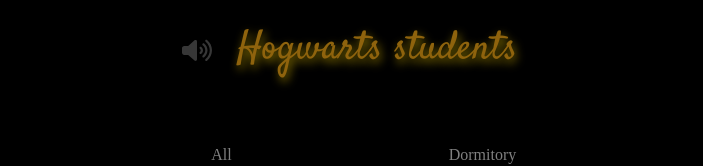
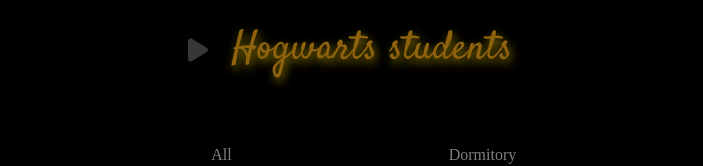
Before and after one commit to nyoung03/hogwarts-students, a React (Create React App) app: page / in a window 1280 px wide. Shown: the top 166 px of the page, without its empty margins (288-991 px from the left). Built offline with nearby package versions, Linux system fonts and the light colour scheme.

Commit message:
아이콘 수정

```diff
--- a/src/components/Header.js
+++ b/src/components/Header.js
@@ -13,7 +13,7 @@
 const MusicToggle = styled.div``;
 
 const MusicBtn = styled.svg`
-  width: 30px;
+  width: 20px;
   padding: 0 10px;
   cursor: pointer;
   transform: translate(-10%, 10%);
@@ -50,25 +50,18 @@
     console.log(musicPlay);
   };
   useEffect(() => {
-    musicPlay ? audio.pause() : audio.play();
+    musicPlay ? audio.play() : audio.pause();
   }, [musicPlay]);
-
-  useEffect(() => {
-    audio.addEventListener("ended", () => setMusicPlay(false));
-    return () => {
-      audio.removeEventListener("ended", () => setMusicPlay(false));
-    };
-  }, []);
   return (
     <Wrapper>
       <MusicToggle onClick={onClickMusicPlay}>
         {musicPlay === true ? (
-          <MusicBtn xmlns="http://www.w3.org/2000/svg" viewBox="0 0 576 512">
-            <path d="M301.2 34.85c-11.5-5.188-25.02-3.122-34.44 5.253L131.8 160H48c-26.51 0-48 21.49-48 47.1v95.1c0 26.51 21.49 47.1 48 47.1h83.84l134.9 119.9c5.984 5.312 13.58 8.094 21.26 8.094c4.438 0 8.972-.9375 13.17-2.844c11.5-5.156 18.82-16.56 18.82-29.16V64C319.1 51.41 312.7 40 301.2 34.85zM513.9 255.1l47.03-47.03c9.375-9.375 9.375-24.56 0-33.94s-24.56-9.375-33.94 0L480 222.1L432.1 175c-9.375-9.375-24.56-9.375-33.94 0s-9.375 24.56 0 33.94l47.03 47.03l-47.03 47.03c-9.375 9.375-9.375 24.56 0 33.94c9.373 9.373 24.56 9.381 33.94 0L480 289.9l47.03 47.03c9.373 9.373 24.56 9.381 33.94 0c9.375-9.375 9.375-24.56 0-33.94L513.9 255.1z" />
+          <MusicBtn xmlns="http://www.w3.org/2000/svg" viewBox="0 0 320 512">
+            <path d="M272 63.1l-32 0c-26.51 0-48 21.49-48 47.1v288c0 26.51 21.49 48 48 48L272 448c26.51 0 48-21.49 48-48v-288C320 85.49 298.5 63.1 272 63.1zM80 63.1l-32 0c-26.51 0-48 21.49-48 48v288C0 426.5 21.49 448 48 448l32 0c26.51 0 48-21.49 48-48v-288C128 85.49 106.5 63.1 80 63.1z" />
           </MusicBtn>
         ) : (
-          <MusicBtn xmlns="http://www.w3.org/2000/svg" viewBox="0 0 640 512">
-            <path d="M412.6 182c-10.28-8.334-25.41-6.867-33.75 3.402c-8.406 10.24-6.906 25.35 3.375 33.74C393.5 228.4 400 241.8 400 255.1c0 14.17-6.5 27.59-17.81 36.83c-10.28 8.396-11.78 23.5-3.375 33.74c4.719 5.806 11.62 8.802 18.56 8.802c5.344 0 10.75-1.779 15.19-5.399C435.1 311.5 448 284.6 448 255.1S435.1 200.4 412.6 182zM473.1 108.2c-10.22-8.334-25.34-6.898-33.78 3.34c-8.406 10.24-6.906 25.35 3.344 33.74C476.6 172.1 496 213.3 496 255.1s-19.44 82.1-53.31 110.7c-10.25 8.396-11.75 23.5-3.344 33.74c4.75 5.775 11.62 8.771 18.56 8.771c5.375 0 10.75-1.779 15.22-5.431C518.2 366.9 544 313 544 255.1S518.2 145 473.1 108.2zM534.4 33.4c-10.22-8.334-25.34-6.867-33.78 3.34c-8.406 10.24-6.906 25.35 3.344 33.74C559.9 116.3 592 183.9 592 255.1s-32.09 139.7-88.06 185.5c-10.25 8.396-11.75 23.5-3.344 33.74C505.3 481 512.2 484 519.2 484c5.375 0 10.75-1.779 15.22-5.431C601.5 423.6 640 342.5 640 255.1S601.5 88.34 534.4 33.4zM301.2 34.98c-11.5-5.181-25.01-3.076-34.43 5.29L131.8 160.1H48c-26.51 0-48 21.48-48 47.96v95.92c0 26.48 21.49 47.96 48 47.96h83.84l134.9 119.8C272.7 477 280.3 479.8 288 479.8c4.438 0 8.959-.9314 13.16-2.835C312.7 471.8 320 460.4 320 447.9V64.12C320 51.55 312.7 40.13 301.2 34.98z" />
+          <MusicBtn xmlns="http://www.w3.org/2000/svg" viewBox="0 0 384 512">
+            <path d="M361 215C375.3 223.8 384 239.3 384 256C384 272.7 375.3 288.2 361 296.1L73.03 472.1C58.21 482 39.66 482.4 24.52 473.9C9.377 465.4 0 449.4 0 432V80C0 62.64 9.377 46.63 24.52 38.13C39.66 29.64 58.21 29.99 73.03 39.04L361 215z" />
           </MusicBtn>
         )}
       </MusicToggle>
```
